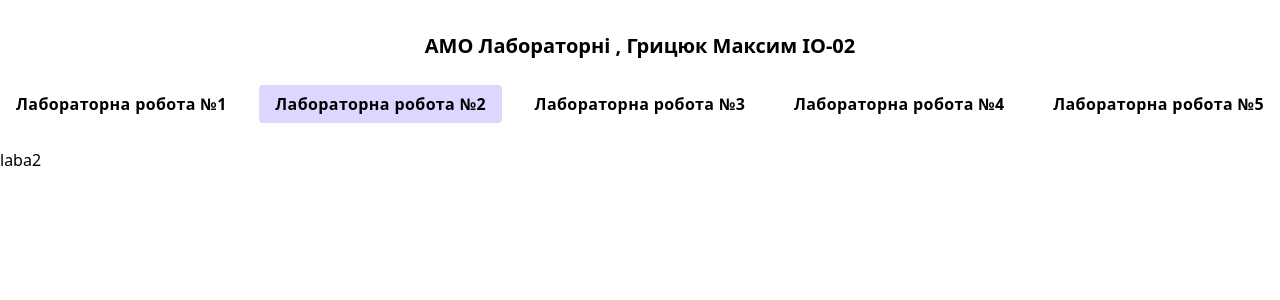
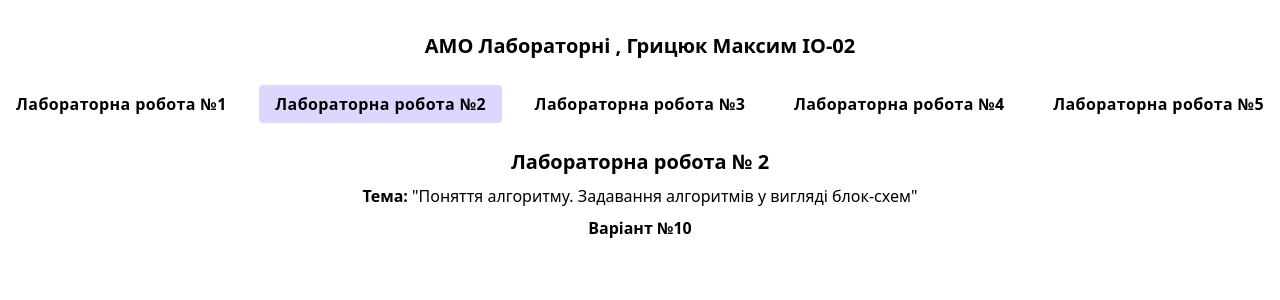
Before and after one commit to Maxeemja/AMO, a React (Create React App) app: page /AMO/lab2 in a window 1280 px wide. Shown: the top 300 px of the page. Built offline with nearby package versions, Linux system fonts and the light colour scheme.

Commit message:
minor fixes in 3rd alg

```diff
--- a/src/App.jsx
+++ b/src/App.jsx
@@ -1,6 +1,7 @@
 import { BrowserRouter, Routes, Route, Link } from 'react-router-dom';
+import MainLinks from './components/MainLinks';
 import { Lab1 } from './pages/lab1/lab1';
-import MainLinks from './components/MainLinks';
+import { Lab2 } from './pages/lab2/lab2';
 function App() {
 	return (
 		<BrowserRouter basename='/AMO'>
@@ -9,7 +10,7 @@ function App() {
 				<MainLinks />
 				<Routes>
 					<Route path='/lab1' element={<Lab1 />} />
-					<Route path='/lab2' element={<div>laba2</div>} />
+					<Route path='/lab2' element={<Lab2/>} />
 					<Route path='/lab3' element={null} />
 					<Route path='/lab4' element={null} />
 					<Route path='/lab5' element={null} />
--- a/src/components/LabLink.jsx
+++ b/src/components/LabLink.jsx
@@ -1,22 +1,16 @@
-import {Link, useMatch, useResolvedPath} from "react-router-dom";
-import classNames from "classnames";
+import {NavLink} from "react-router-dom";
 
 export const LabLink = ({ children, to, className, ...props }) => {
-  let match = useMatch({ path: useResolvedPath(to).pathname, end: true });
-
-  const linkClass = classNames('hover:bg-gray-200 rounded py-2 px-4 font-semibold tracking-wide', className, {
-    'bg-violet-200': match,
-  })
 
   return (
     <div>
-      <Link
-        className={linkClass}
+      <NavLink
         to={to}
+        className={({isActive}) => 'hover:bg-gray-200 rounded py-2 px-4 font-semibold tracking-wide' + (isActive ? ' bg-violet-200' : '')}
         {...props}
       >
         {children}
-      </Link>
+      </NavLink>
     </div>
   );
 }
--- a/src/pages/lab1/Alg1.jsx
+++ b/src/pages/lab1/Alg1.jsx
@@ -2,7 +2,7 @@ import { useFormik } from 'formik';
 import { useState } from 'react';
 import taskImg from '../../assets/lab1/linear-task.png';
 import schema from '../../assets/lab1/schema1.jpg';
-import { Solution } from '../../components/Solution';
+import { Solution } from './Solution';
 export const Alg1 = () => {
 	const [result, setResult] = useState();
 	const formik = useFormik({
--- a/src/pages/lab1/Alg2.jsx
+++ b/src/pages/lab1/Alg2.jsx
@@ -2,7 +2,7 @@ import { useFormik } from 'formik';
 import { useState } from 'react';
 import taskImg from '../../assets/lab1/task2.png';
 import schema from '../../assets/lab1/schema2.png';
-import { Solution } from '../../components/Solution';
+import { Solution } from './Solution';
 export const Alg2 = () => {
 	const [result, setResult] = useState();
 	const formik = useFormik({
--- a/src/pages/lab1/Alg3.jsx
+++ b/src/pages/lab1/Alg3.jsx
@@ -2,7 +2,7 @@ import { useFormik } from 'formik';
 import { useState } from 'react';
 import taskImg from '../../assets/lab1/task3.png';
 import schema from '../../assets/lab1/schema3.png';
-import { Solution } from '../../components/Solution';
+import { Solution } from './Solution';
 export const Alg3 = () => {
 	const [result, setResult] = useState();
 
@@ -13,10 +13,12 @@ export const Alg3 = () => {
 			p: ''
 		},
 		onSubmit: ({ a, b, p }) => {
-      if (p <= 0) {
-        formik.resetForm();
-        return alert('р не може бути від`ємним!')
-      }
+			if (!a || !b || !p) return alert('Не всі дані введені!');
+			if(a + b < 0) return alert('сума а та b повинна бути більшою за нуль')
+			if (p <= 0) {
+				formik.resetForm();
+				return alert('р не може бути від`ємним!');
+			}
 			let summ = 0;
 			for (let i = 1; i < p; i++) {
 				for (let j = 1; j < p; j++) {
@@ -26,7 +28,7 @@ export const Alg3 = () => {
 				}
 			}
 			setResult(summ.toFixed(3));
-      formik.resetForm();
+			formik.resetForm();
 		}
 	});
 
--- /dev/null
+++ b/src/pages/lab2/lab2.jsx
@@ -0,0 +1,9 @@
+import {LabHeader} from '../../components/LabHeader';
+export const Lab2 = () => {
+	return (
+    <div>
+			<LabHeader num="2" topic="Поняття алгоритму. Задавання алгоритмів у вигляді блок-схем"/>
+
+    </div>
+  );
+};
```
Also changed, not shown: src/pages/lab1/Solution.jsx (renamed from src/components/Solution.jsx), 1 other file (tests, documents, lock files or other folders).
